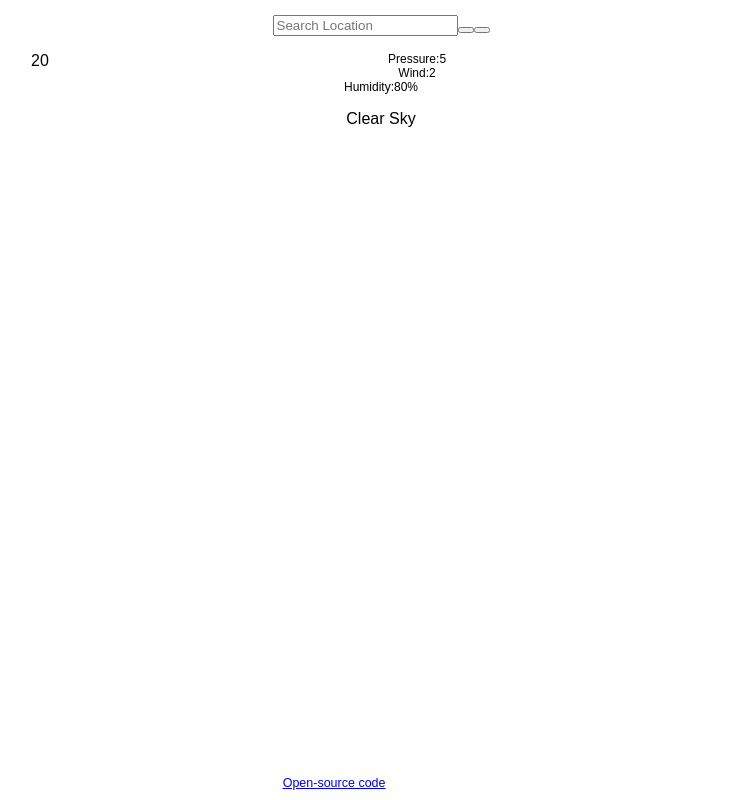
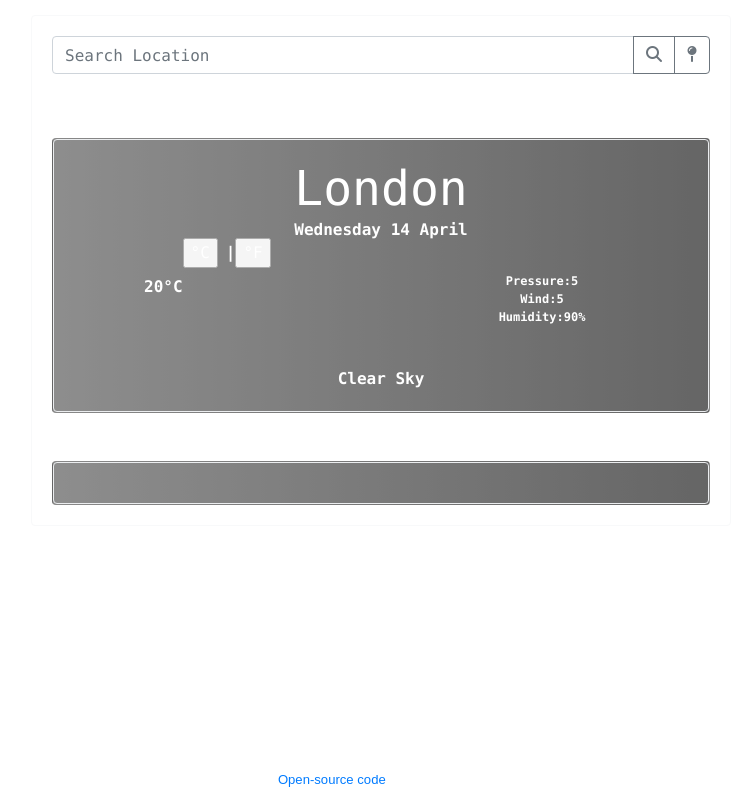
Before and after one commit to AIoannides/weather-app-react, a React (Create React App) app: page / in a window 1280 px wide. Shown: the whole page, without its empty margins (259-1000 px from the left). Built offline with nearby package versions, Linux system fonts and the light colour scheme.

Commit message:
Added bootstrap

```diff
--- a/public/index.html
+++ b/public/index.html
@@ -24,6 +24,17 @@
       work correctly both with client-side routing and a non-root public URL.
       Learn how to configure a non-root public URL by running `npm run build`.
     -->
+    <link
+      href="https://cdn.jsdelivr.net/npm/bootstrap@5.0.0-beta2/dist/css/bootstrap.min.css"
+      rel="stylesheet"
+      integrity="sha384-BmbxuPwQa2lc/FVzBcNJ7UAyJxM6wuqIj61tLrc4wSX0szH/Ev+nYRRuWlolflfl"
+      crossorigin="anonymous"
+    />
+    <script
+      src="https://kit.fontawesome.com/c72d88c968.js"
+      crossorigin="anonymous"
+    ></script>
+
     <title>React App</title>
   </head>
   <body>
--- a/src/App.css
+++ b/src/App.css
@@ -13,7 +13,7 @@
   padding: 15px 25px;
 }
 
-#cities {
+.cities {
   margin-bottom: 0;
 }
 
--- a/src/App.js
+++ b/src/App.js
@@ -2,6 +2,7 @@ import React from "react";
 import SearchForm from "./SearchForm";
 import WeatherCard from "./WeatherCard";
 import ForeCastCard from "./ForeCastCard";
+import "bootstrap/dist/css/bootstrap.css";
 import "./App.css";
 
 export default function App() {
@@ -19,7 +20,13 @@ export default function App() {
                 </div>
                 <div className="row mt-5">
                   <div className="col-md-12">
-                    <WeatherCard />
+                    <WeatherCard
+                      city="London"
+                      date="Wednesday 14 April"
+                      temperature={20}
+                      humidity={90}
+                      wind={5}
+                    />
                   </div>
                 </div>
                 <div className="row mt-5">
--- a/src/SearchForm.js
+++ b/src/SearchForm.js
@@ -1,14 +1,45 @@
+import React, { useState } from "react";
 import axios from "axios";
 
 export default function SearchForm() {
+  const [city, setCity] = useState("");
+  const [temperature, setTemperature] = useState("");
+
+  function handleSubmit(event) {
+    event.preventDefault();
+    let apiUrl = `https://api.openweathermap.org/data/2.5/weather?q=${city}&appid=c0f3afe2be69a14ab9fb1d02ca6c2d47&units=metric`;
+    axios.get(apiUrl).then(showTemperature);
+  }
+
+  function handleChange(event) {
+    setCity(event.target.value);
+  }
+
+  function showTemperature(response) {
+    let iconCode = response.data.weather[0].icon;
+    let iconSource = `https://openweathermap.org/img/wn/${iconCode}@2x.png`;
+    setTemperature(
+      <ul>
+        <li>Temperature: {Math.round(response.data.main.temp)}°C</li>
+        <li>Description: {response.data.weather[0].description}</li>
+        <li>Humidity: {Math.round(response.data.main.humidity)}%</li>
+        <li>Wind: {Math.round(response.data.wind.speed)}</li>
+        <li>
+          <img src={iconSource} alt="/" />{" "}
+        </li>
+      </ul>
+    );
+  }
+
   return (
-    <form className="search-form">
+    <div className="SearchForm">
+      <form onSubmit={handleSubmit} className="search-form">
         <div className="input-group mb-3">
           <input
             type="search"
-          className="form-control"
-          id="search-location"
+            className="form-control search-location"
             placeholder="Search Location"
+            onChange={handleChange}
             aria-label="Search Location"
             aria-describedby="button-addon2"
           />
@@ -19,10 +50,15 @@ export default function SearchForm() {
           >
             <i class="fas fa-search"></i>
           </button>
-        <button className="btn btn-outline-secondary pin-button" type="button">
+          <button
+            className="btn btn-outline-secondary pin-button"
+            type="button"
+          >
             <i class="fas fa-map-pin"></i>
           </button>
         </div>
       </form>
+      <div>{temperature}</div>
+    </div>
   );
 }
--- a/src/WeatherCard.css
+++ b/src/WeatherCard.css
@@ -14,14 +14,14 @@
   cursor: default;
 }
 
-#actualTemp {
+.actualTemp {
   color: #fff;
   font-size: 64px;
   line-height: 1;
   font-weight: 400;
 }
 
-#weatherIcon {
+.weatherIcon {
   margin-right: 5px;
   height: 65px;
   width: 65px;
@@ -32,19 +32,19 @@
   min-width: 55px;
 }
 
-#current-date {
+.current-date {
   margin-top: 0;
   margin-bottom: 30px;
 }
 
-#weather-card {
+.weather-card {
   background-image: linear-gradient(to right, #434343 0%, black 100%);
   opacity: 0.6;
   color: #fff;
   font-weight: bolder;
 }
 
-#weather-description {
+.weather-description {
   text-transform: capitalize;
   margin-top: 30px;
 }
--- a/src/WeatherCard.js
+++ b/src/WeatherCard.js
@@ -1,25 +1,31 @@
 import "./WeatherCard.css";
 
-export default function SearchForm() {
+export default function WeatherCard(props) {
   return (
     <div className="card weather-card">
       <div className="card-body border border-5 rounded">
-        <p className="card-text display-5 cities"></p>
-        <p className="card-text current-date"></p>
+        <p className="card-text display-5 cities">{props.city}</p>
+        <p className="card-text current-date">{props.date}</p>
         <div className="row">
           <div className="col-md-6">
             <div className="creafix main-weather">
               <span className="float-left weatherIcon"></span>
               <div className="float-left">
-                <span classNames="temperature celsius actualTemp">20</span>
+                <span classNames="temperature celsius actualTemp">
+                  {props.temperature}°C
+                </span>
                 <span className="buttons">
-                  <a type="button" className="js-toggle-unit js-celsius active">
-                    °C
-                  </a>
+                  <input
+                    type="button"
+                    value="°C"
+                    className="js-toggle-unit js-celsius active"
+                  />
                   |
-                  <a type="button" className="js-toggle-unit js-fahrenheit">
-                    °F
-                  </a>
+                  <input
+                    type="button"
+                    value="°F"
+                    className="js-toggle-unit js-fahrenheit"
+                  />
                 </span>
               </div>
             </div>
@@ -33,11 +39,11 @@ export default function SearchForm() {
               </div>
               <div>
                 Wind:
-                <span className="wind-speed">2</span>
+                <span className="wind-speed">{props.wind}</span>
               </div>
               <div>
                 Humidity:
-                <span className="humidity">80%</span>
+                <span className="humidity">{props.humidity}%</span>
               </div>
             </div>
           </div>
```
Lines whose indentation alone changed are shown as unchanged.
